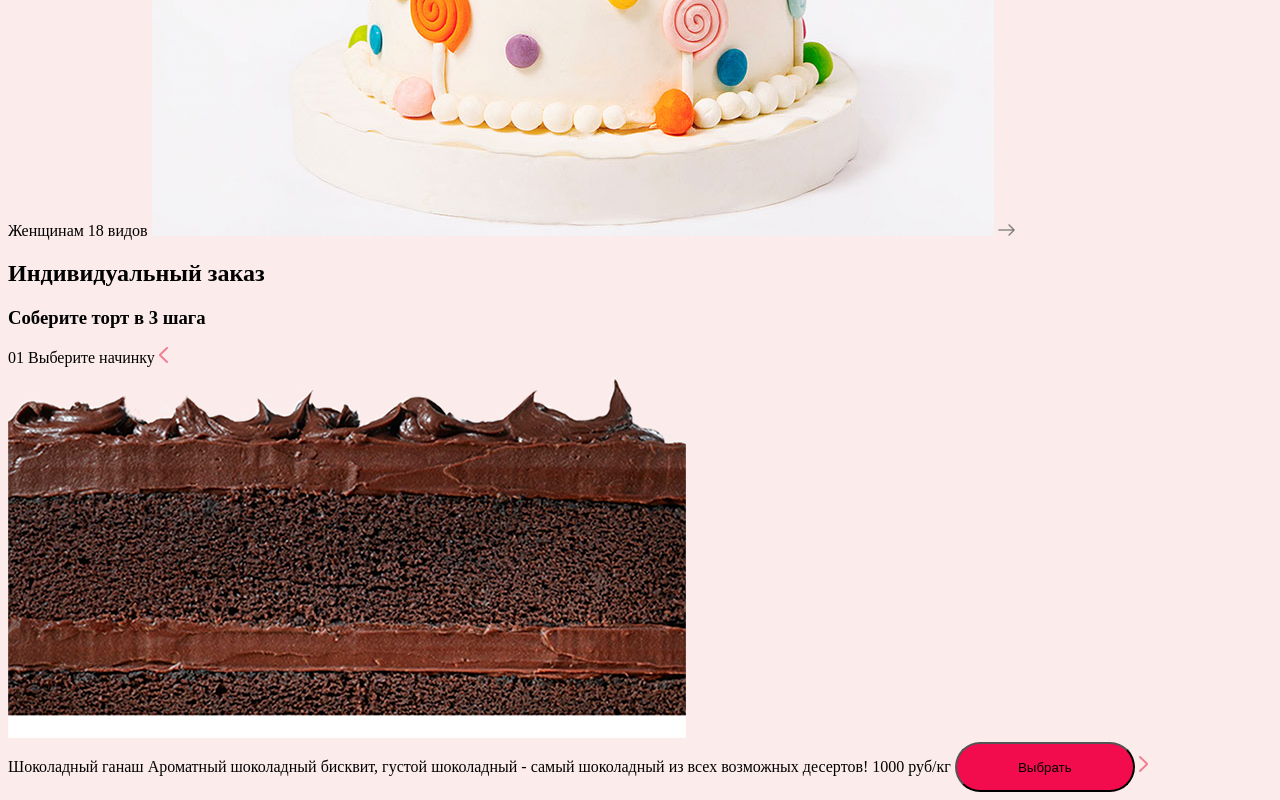
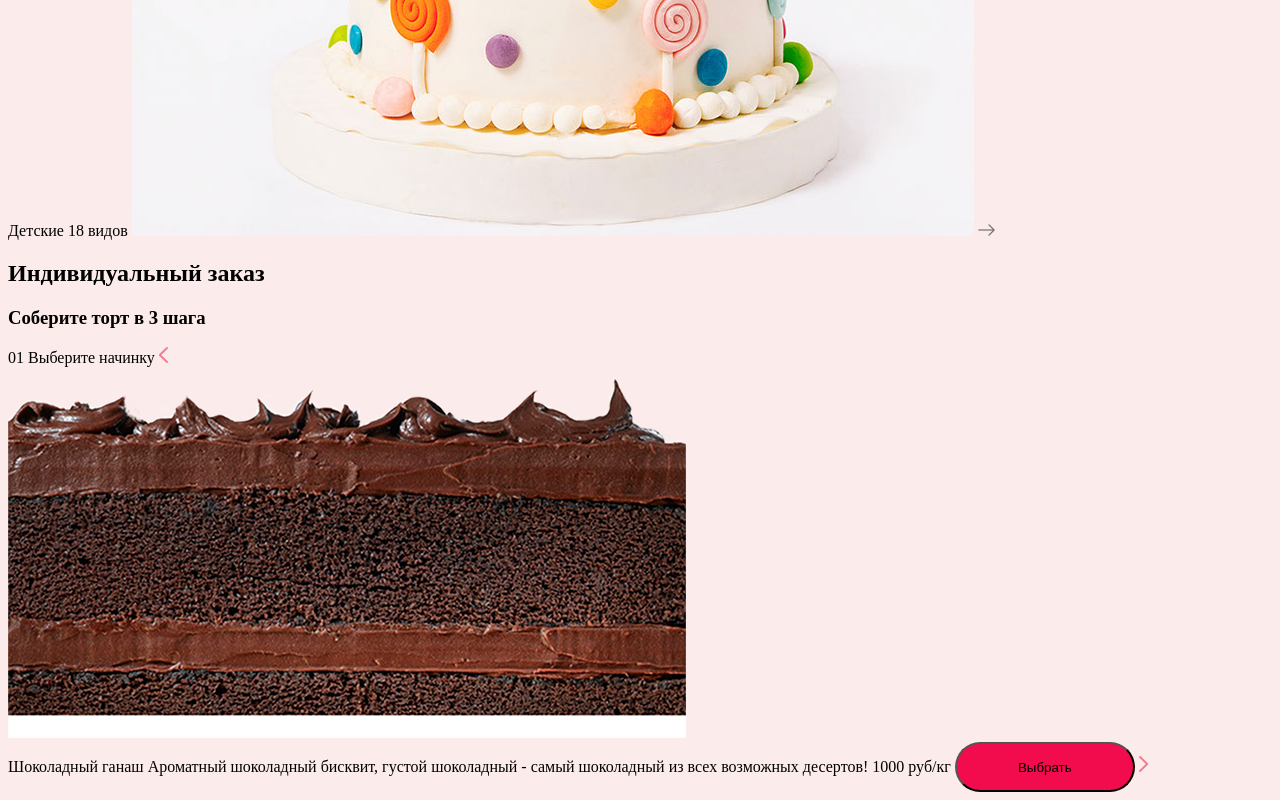
Before and after one commit to ilyaalyabev00/ilyaalyabev00.github.io, a website: page app/index.html in a window 1280 px wide. Shown: the part 4124-4924 px from the top of the page. Drawn offline with nearby package versions, Linux system fonts and the light colour scheme.

Commit message:
Исправленны ошибки

```diff
--- a/app/index.html
+++ b/app/index.html
@@ -122,7 +122,7 @@
 
 			<div class="detskie">
 
-				<span class="det">Женщинам</span>
+				<span class="det">Детские</span>
 				<span class="dvid18">18 видов</span>
 				<img src="img/dets.jpg" alt="" class="imgdet">
 				<img src="img/strelochka.png" alt="" class="strelochkadet">
```
